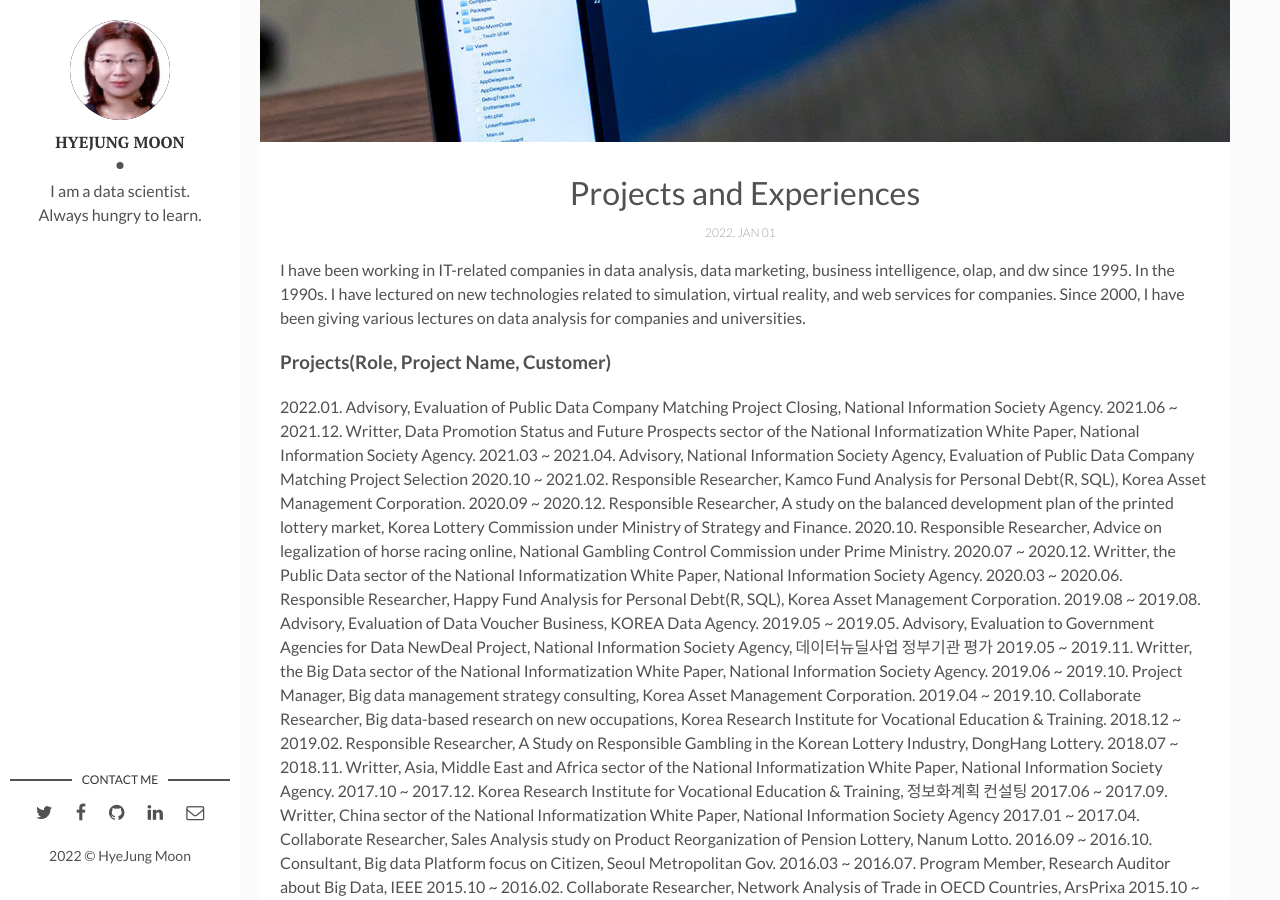
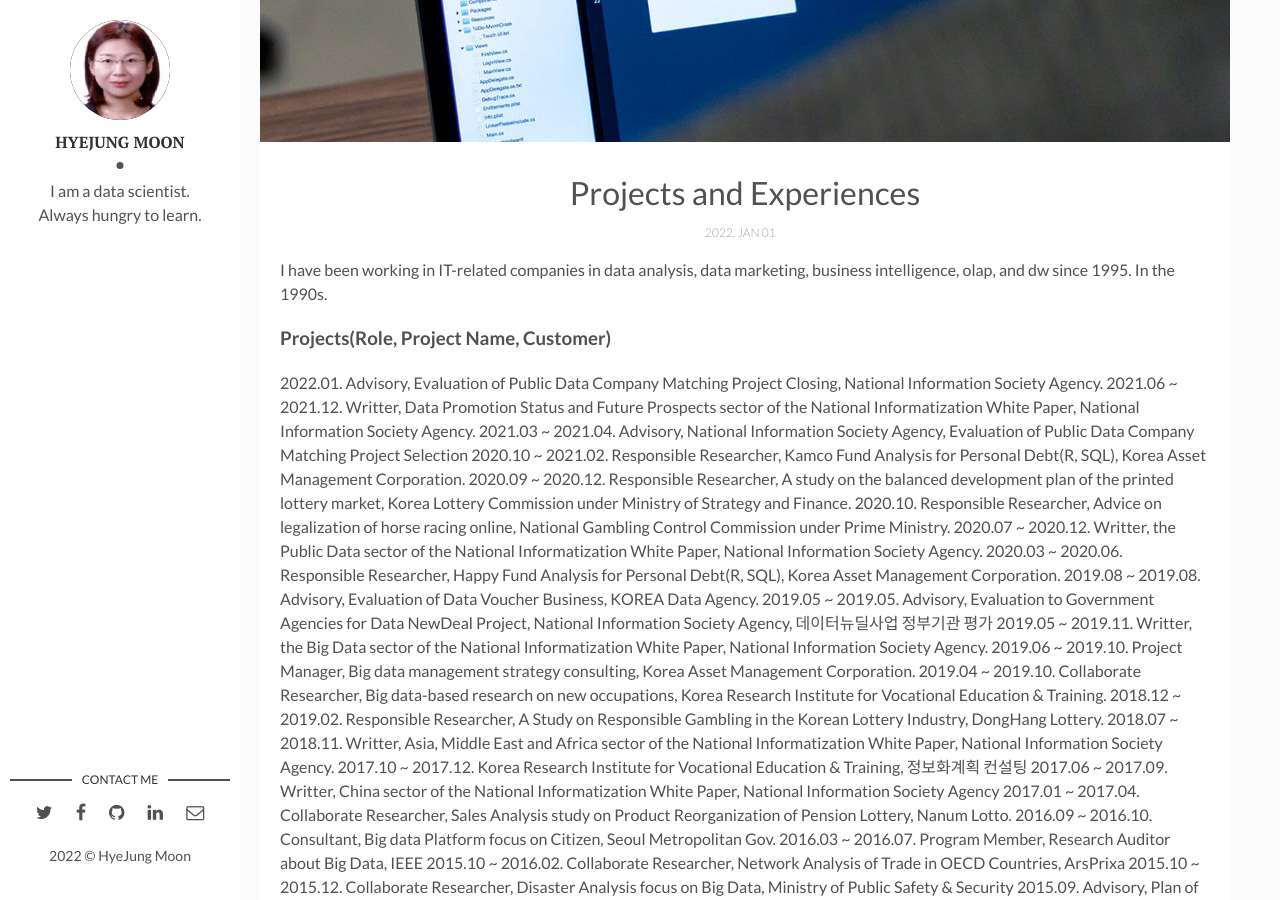
Before and after one commit to MoonHyeJung/moonhyejung.github.io, a Jekyll site: the page built from _posts/2022-01-01-projects-experiences.markdown, in a window 1280 px wide and 900 px high, scrolled down 378 px. Built offline with Jekyll 4.4.1, drawn with Linux system fonts in a browser that asks for light colours.

Commit message:
contents add

```diff
--- a/_posts/2022-01-01-carrers-lectures.markdown
+++ b/_posts/2022-01-01-carrers-lectures.markdown
@@ -7,7 +7,8 @@ description: You’ll find this post in your `_posts` directory. Go ahead and ed
 img: software.jpg # Add image post (optional)
 tags: [Careers, Lectures] # add tag
 ---
-I have been working in IT-related companies in data analysis, data marketing, business intelligence, olap, and dw since 1995. In the 1990s. I have lectured on new technologies related to simulation, virtual reality, and web services for companies. Since 2000, I have been giving various lectures on data analysis for companies and universities.
+
+I have lectured on new technologies related to simulation, virtual reality, and web services for companies. Since 2000, I have been giving various lectures on data analysis for companies and universities.
 
 ### Careers(Title, Company)
 * 2020.01 ~ 2021.12\. Member of Advisory Committee, 	KangwonLand Addiction Care Center.
--- a/_posts/2022-01-01-projects-experiences.markdown
+++ b/_posts/2022-01-01-projects-experiences.markdown
@@ -7,7 +7,8 @@ description: You’ll find this post in your `_posts` directory. Go ahead and ed
 img: how-to-start.jpg # Add image post (optional)
 tags: [Projects, Experiences] # add tag
 ---
-I have been working in IT-related companies in data analysis, data marketing, business intelligence, olap, and dw since 1995. In the 1990s. I have lectured on new technologies related to simulation, virtual reality, and web services for companies. Since 2000, I have been giving various lectures on data analysis for companies and universities.
+
+I have been working in IT-related companies in data analysis, data marketing, business intelligence, olap, and dw since 1995. In the 1990s.
 
 ### Projects(Role, Project Name, Customer)
 2022.01\.           Advisory, Evaluation of Public Data Company Matching Project Closing, National Information Society Agency.
```
